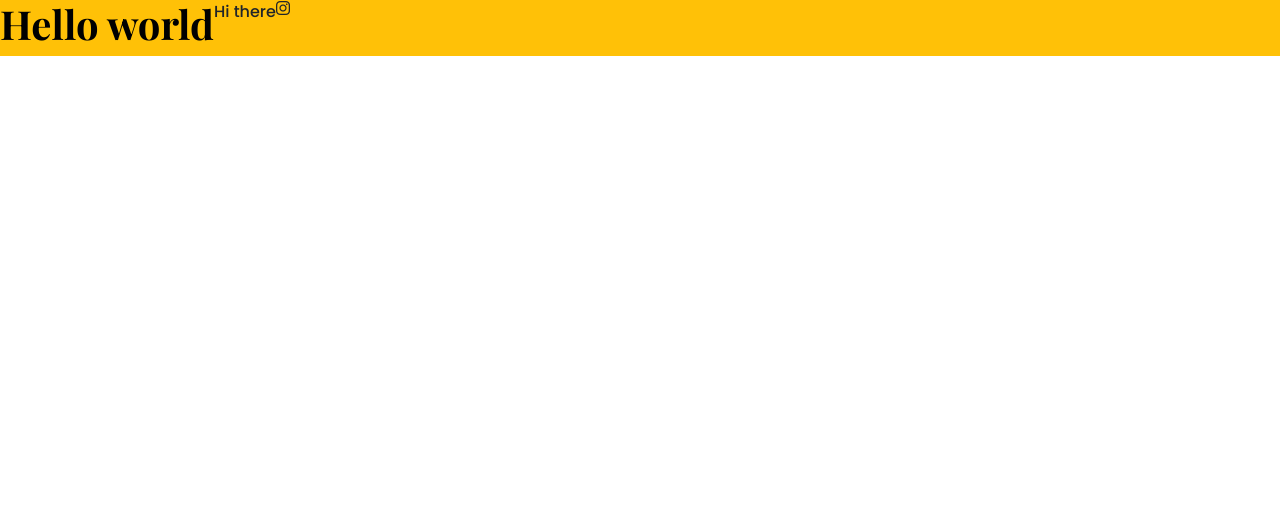
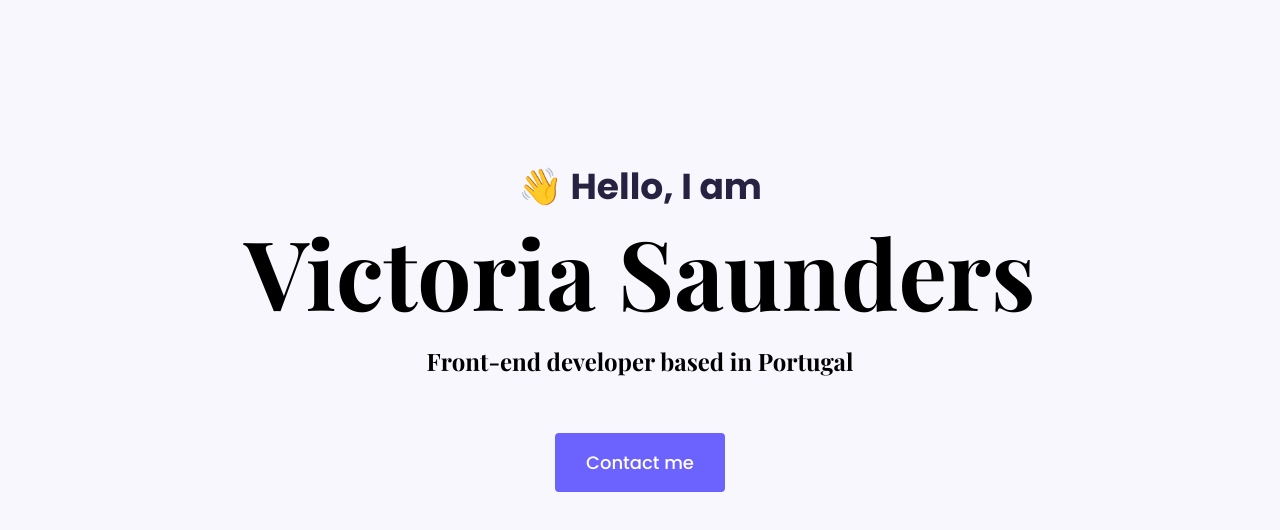
Before and after one commit to BestLifeEver/portfolio-project-4, a plain HTML site: page index.html in a window 1280 px wide. Drawn offline with nearby package versions, Linux system fonts and the light colour scheme.

Commit message:
Added CSS to homepage hero

```diff
--- a/index.html
+++ b/index.html
@@ -17,15 +17,13 @@
   <title>Document</title>
 </head>
 <body>
-  <div class="d-flex bg-warning ">
-  <h1>
-    Hello world
-  </h1>
-
- <p >
-    Hi there
-  </p>
-  <span class="fa-brands fa-instagram"></span>
+  <div class="hero">
+  <p>👋 Hello, I am</p>
+  <h1>Victoria Saunders</h1>
+  <h2 class="mb-5">Front-end developer based in Portugal</h2>
+  <div>
+  <a href="#"class="btn btn-branding">Contact me</a>
+  </div>
   </div>
 </body>
 </html>
--- a/styles/app.css
+++ b/styles/app.css
@@ -1,10 +1,44 @@
-
-h1{
+:root {
+  --branding-color:#6c63ff;
+  --secondary-color:#f9f7fe;
+  --heading-font-family:'Playfair Display', serif;
+  --default-font-family: 'Poppins', sans-serif;
+}
+body{
+  font-family:var(--default-font-family);
+}
+h1,h2,h3,h4,h5,h6{
   color:black;
-  font-family: 'Playfair Display', serif;
+  font-family: var(--heading-font-family);
   font-weight: bold;
 }
+h1{font-size:96px;}
 p {
-  font-family: 'Poppins', serif;
+  font-family:var( --default-font-family);
   font-weight: normal;
 }
+.hero{
+  background:var(--secondary-color);
+  text-align:center;
+  padding:160px 20px;
+}
+.hero p{
+font-weight:bold;
+font-size:36px;
+margin: 0;
+color:#272142;
+}
+.hero h2{
+  font-family: var(--heading-font-family);
+  font-weight:normal;
+  font-size: 24px;
+  line-height:2;
+}
+.btn-branding {
+  background: var(--branding-color );
+  border-radius:4px;
+  color:white;
+  font-size:18px;
+  line-height:27px;
+  padding: 15px 30px;
+}
```
